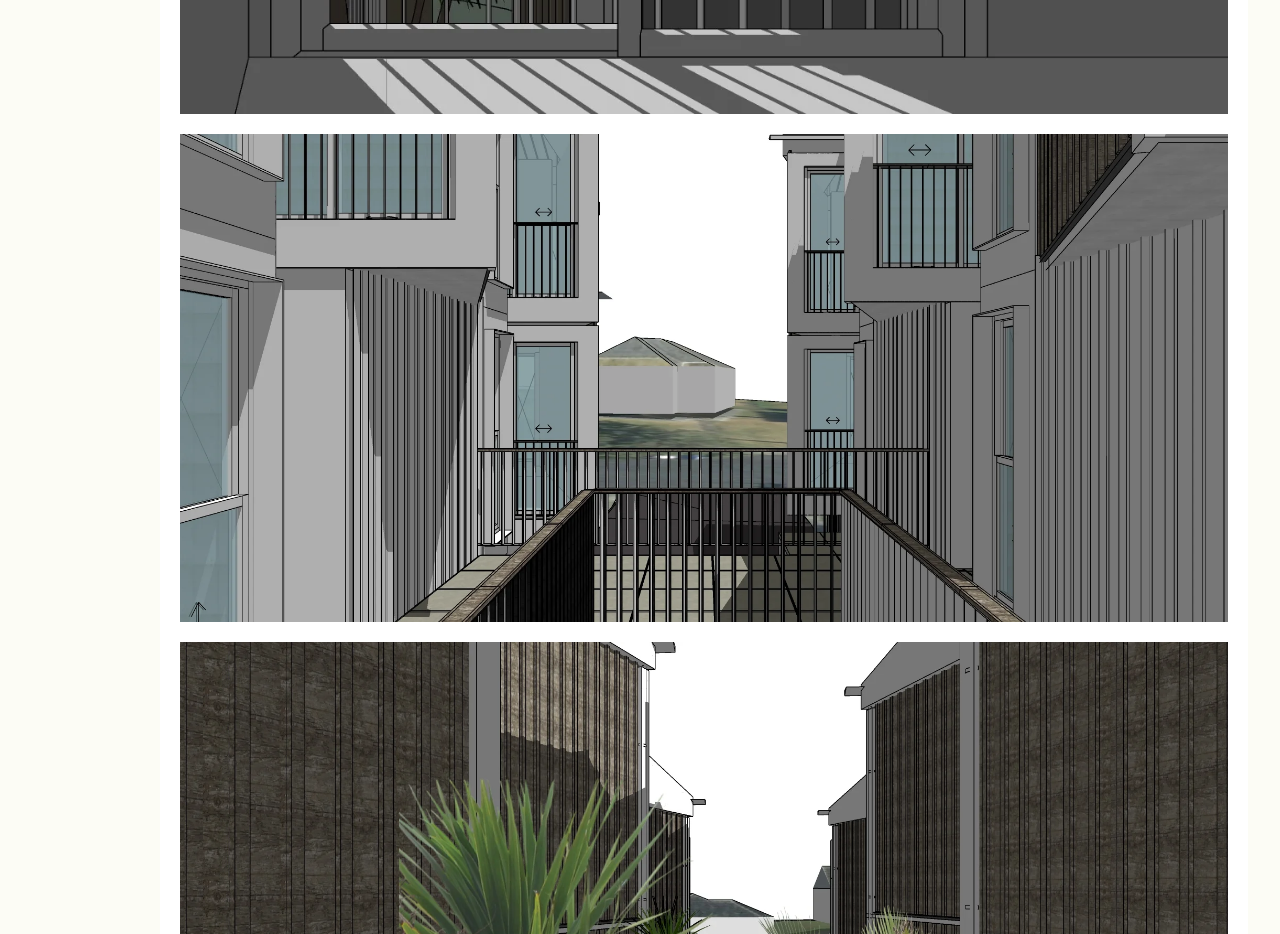
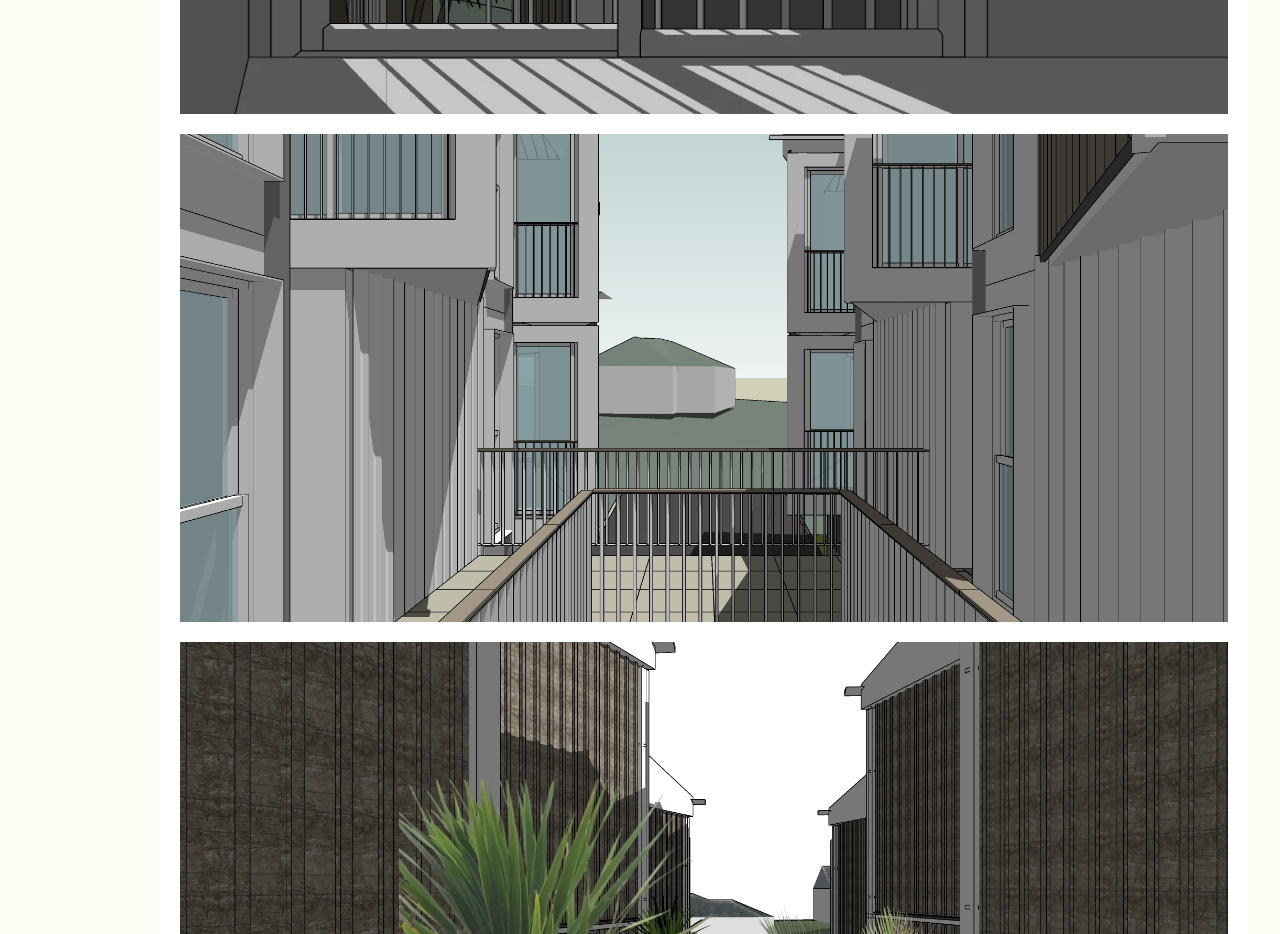
Before and after one commit to jenniferharper/alastair-upton, a plain HTML site: page index.html in a window 1280 px wide. Shown: the part 5180-6114 px from the top of the page. Drawn offline with nearby package versions, Linux system fonts and the light colour scheme.

Commit message:
new images

```diff
--- a/index.html
+++ b/index.html
@@ -51,7 +51,7 @@
             <img src="img/hauraki/Plan_full.webp" alt="Alastair Upton Portfolio Image" class="w-full pb-5" />
             <img src="img/hauraki/Section_long.webp" alt="Alastair Upton Portfolio Image" class="w-full pb-5" />
             <img src="img/hauraki/view_bedroom.webp" alt="Alastair Upton Portfolio Image" class="w-full pb-5" />
-            <img src="img/hauraki/view_deck_south.webp" alt="Alastair Upton Portfolio Image" class="w-full pb-5" />
+            <img src="img/hauraki/view_deck_south.jpg" alt="Alastair Upton Portfolio Image" class="w-full pb-5" />
             <img src="img/hauraki/view_upper_deck.webp" alt="Alastair Upton Portfolio Image" class="w-full pb-5" />
             <img src="img/hauraki/view_walkway.jpg" alt="Alastair Upton Portfolio Image" class="w-full" />
           </div>
```
Also changed, not shown: img/hauraki/view_deck_south.jpg (added), img/hauraki/view_walkway.jpg.
